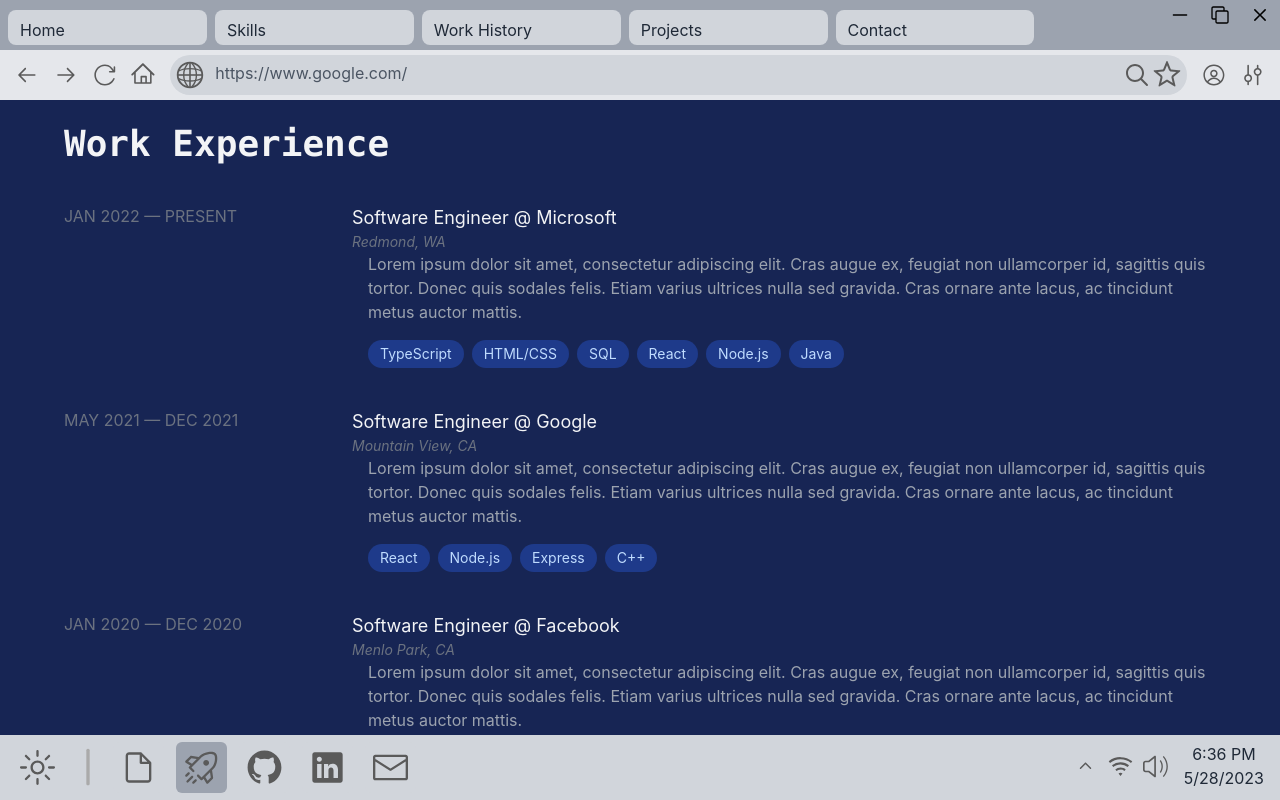
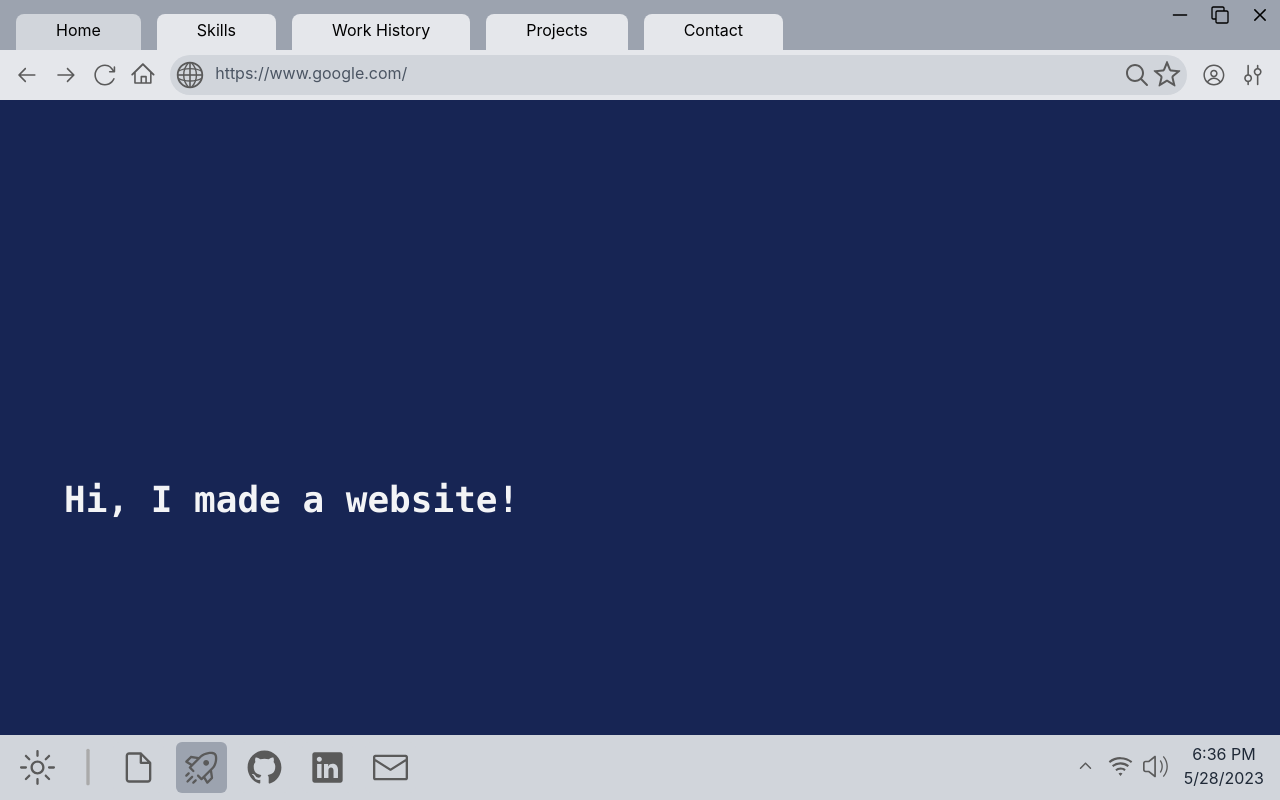
Before and after one commit to dragomagol/dragomagol.github.io, a React (Create React App) app: page / in a window 1280 px wide. Shown: the top 800 px of the page. Built offline with nearby package versions, Linux system fonts and the light colour scheme.

Commit message:
Using react-tabs

```diff
--- a/package.json
+++ b/package.json
@@ -11,6 +11,7 @@
     "react-dom": "^18.2.0",
     "react-icons": "^4.8.0",
     "react-scripts": "5.0.1",
+    "react-tabs": "^6.0.1",
     "web-vitals": "^2.1.4"
   },
   "scripts": {
--- a/public/index.html
+++ b/public/index.html
@@ -7,7 +7,7 @@
     <meta name="theme-color" content="#000000" />
     <meta
       name="description"
-      content="Web site created using create-react-app"
+      content="Portfolio"
     />
     <link rel="apple-touch-icon" href="%PUBLIC_URL%/logo192.png" />
     <!--
@@ -24,7 +24,7 @@
       work correctly both with client-side routing and a non-root public URL.
       Learn how to configure a non-root public URL by running `npm run build`.
     -->
-    <title>React App</title>
+    <title>Web Portfolio</title>
   </head>
   <body>
     <noscript>You need to enable JavaScript to run this app.</noscript>
--- a/src/App.js
+++ b/src/App.js
@@ -3,19 +3,10 @@
 import TabBar from "./components/TabBar";
 import URLBar from "./components/URLBar";
 import Toolbar from "./components/Toolbar";
-import HomeTab from "./components/HomeTab";
-import SkillsTab from "./components/SkillsTab";
-import HistoryTab from "./components/HistoryTab";
-import ProjectsTab from "./components/ProjectsTab";
-import ContactTab from "./components/ContactTab";
 
 function App() {
   	return (
 		<div className="App">
-		<main className="mt-[100px] h-[100%] text-gray-400 bg-blue-950 body-font absolute">
-			{/* <HomeTab /> */}
-            <HistoryTab />
-	  	</main>
 			<div style={{
 				position: 'fixed',
 				top: 0,
--- a/src/components/ContactTab.js
+++ b/src/components/ContactTab.js
@@ -1,3 +1,13 @@
 // src/components/ContactTab.js
 
-export default function ContactTab() {}
+export default function ContactTab() {
+    return (
+		<main className="mt-[50px] min-h-screen flex flex-col text-gray-400 bg-blue-950 body-font">
+			<div className="w-[90%] m-auto">
+				<h1 className="my-6 text-4xl text-left font-mono text-gray-100 font-bold">
+					Contact me
+				</h1>
+			</div>
+		</main>
+	);
+}
--- a/src/components/HistoryTab.js
+++ b/src/components/HistoryTab.js
@@ -75,6 +75,7 @@
 
 export default function HistoryTab() {
 	return (
+		<main className="mt-[50px] overflow-auto min-h-screen flex flex-col text-gray-400 bg-blue-950 body-font absolute">
 			<div className="w-[90%] m-auto">
 				<h1 className="my-6 text-4xl text-left font-mono text-gray-100 font-bold">
 					Work Experience
@@ -85,8 +86,8 @@
 							{job.start_date} — {job.end_date}
 						</div>
 						<div className="col-span-3">
-						<div className="text-lg text-gray-100 hover:text-gray-300">
-							<a href={job.company_url}>{job.title} @ {job.company}</a>
+							<div className="text-lg text-gray-100">
+								<a className="hover:text-gray-300" href={job.company_url}>{job.title} @ {job.company}</a>
 							</div>
 							<div className="text-sm text-gray-500 italic">
 								{job.location}
@@ -113,8 +114,8 @@
 							{position.start_date} — {position.end_date}
 						</div>
 						<div className="col-span-3">
-						<div className="text-lg text-gray-100 hover:text-gray-300">
-							<a href={position.company_url}>{position.title} @ {position.company}</a>
+							<div className="text-lg text-gray-100">
+								<a className="hover:text-gray-300" href={position.company_url}>{position.title} @ {position.company}</a>
 							</div>
 							<div className="text-sm text-gray-500 italic">
 								{position.location}
@@ -126,5 +127,6 @@
 					</div>
 				))}
 			</div>
+		</main>
 	);
 }
--- a/src/components/HomeTab.js
+++ b/src/components/HomeTab.js
@@ -1,41 +1,13 @@
 // src/components/HomeTab.js
 
 export default function HomeTab() {
-    return (
-        <section id="about">
-          <div className="container mx-auto flex px-10 py-20 md:flex-row flex-col items-center">
-            <div className="lg:flex-grow md:w-1/2 lg:pr-24 md:pr-16 flex flex-col md:items-start md:text-left mb-16 md:mb-0 items-center text-center">
-              <h1 className="title-font sm:text-4xl text-3xl mb-4 font-medium text-white">
-                Hi, I'm Reed.
-                <br className="hidden lg:inline-block" />
-                I love to build amazing apps.
-              </h1>
-              <p className="mb-8 leading-relaxed">
-                Lorem ipsum dolor sit amet, consectetur adipisicing elit. Qui
-                laborum quasi, incidunt dolore iste nostrum cupiditate voluptas?
-                Laborum, voluptas natus?
-              </p>
-              <div className="flex justify-center">
-                <a
-                  href="#contact"
-                  className="inline-flex text-white bg-green-500 border-0 py-2 px-6 focus:outline-none hover:bg-green-600 rounded text-lg">
-                  Work With Me
-                </a>
-                <a
-                  href="#projects"
-                  className="ml-4 inline-flex text-gray-400 bg-gray-800 border-0 py-2 px-6 focus:outline-none hover:bg-gray-700 hover:text-white rounded text-lg">
-                  See My Past Work
-                </a>
-              </div>
-            </div>
-            <div className="lg:max-w-lg lg:w-full md:w-1/2 w-5/6">
-              <img
-                className="object-cover object-center rounded"
-                alt="hero"
-                src="./coding.svg"
-              />
-            </div>
-          </div>
-        </section>
-    );
+	return (
+		<main className="mt-[50px] min-h-screen flex flex-col text-gray-400 bg-blue-950 body-font">
+			<div className="w-[90%] m-auto">
+				<h1 className="my-6 text-4xl text-left font-mono text-gray-100 font-bold">
+					Hi, I made a website!
+				</h1>
+			</div>
+		</main>
+	);
 }
--- a/src/components/ProjectsTab.js
+++ b/src/components/ProjectsTab.js
@@ -1,3 +1,13 @@
 // src/components/ProjectsTab.js
 
-export default function ProjectsTab() {}
+export default function ProjectsTab() {
+    return (
+		<main className="mt-[50px] min-h-screen flex flex-col text-gray-400 bg-blue-950 body-font">
+			<div className="w-[90%] m-auto">
+				<h1 className="my-6 text-4xl text-left font-mono text-gray-100 font-bold">
+					My projects
+				</h1>
+			</div>
+		</main>
+	);
+}
--- a/src/components/SkillsTab.js
+++ b/src/components/SkillsTab.js
@@ -1,3 +1,13 @@
 // src/components/SkillsTab.js
 
-export default function SkillsTab() {}
+export default function SkillsTab() {
+    return (
+		<main className="mt-[50px] min-h-screen flex flex-col text-gray-400 bg-blue-950 body-font">
+			<div className="w-[90%] m-auto">
+				<h1 className="my-6 text-4xl text-left font-mono text-gray-100 font-bold">
+					My skills
+				</h1>
+			</div>
+		</main>
+	);
+}
--- a/src/components/TabBar.js
+++ b/src/components/TabBar.js
@@ -5,7 +5,22 @@
 	RxCross2,
 } from 'react-icons/rx';
 
-var tabs = ["Home", "Skills", "Work History", "Projects", "Contact"];
+import HomeTab from "./HomeTab";
+import SkillsTab from "./SkillsTab";
+import HistoryTab from "./HistoryTab";
+import ProjectsTab from "./ProjectsTab";
+import ContactTab from "./ContactTab";
+
+import { Tab, Tabs, TabList, TabPanel } from 'react-tabs';
+import 'react-tabs/style/react-tabs.css';
+
+var tabs = {
+	"Home": <HomeTab />,
+	"Skills": <SkillsTab />,
+	"Work History": <HistoryTab />,
+	"Projects": <ProjectsTab />,
+	"Contact": <ContactTab />
+};
 
 export default function TabBar() {
 	const icon_size = 20;
@@ -26,16 +41,24 @@
 						size={icon_size}
 					/>
 				</div>
-				<div className="flex flex-row">
-				{ tabs.map((tab) => (
-					<button className="rounded-lg mt-[10px] ml-2 h-[35px] w-[17%] text-gray-800 bg-gray-300 hover:bg-gray-200">
-						<div className="text-left mt-1 ml-3">
-							{tab}
-						</div>
-					</button>
-				))}
+				<Tabs>
+					<TabList className="flex flex-row">
+						{ Object.keys(tabs).map((tab) => (
+							<Tab
+							className="px-10 pt-1 pb-2 rounded-t-lg mt-[14px] ml-4 bg-gray-200 hover:bg-gray-300"
+							selectedClassName="bg-gray-300"
+							>
+								{ tab }
+							</Tab>
+						))}
+					</TabList>
+					{ Object.keys(tabs).map((tab) => (
+						<TabPanel>
+							{ tabs[tab] }
+						</TabPanel>
+					))}
+				</Tabs>
 				</div>
-			</div>
 		</section>
 	);
 }
```
Also changed, not shown: 1 other file (tests, documents, lock files or other folders). Lines whose indentation alone changed are shown as unchanged.
